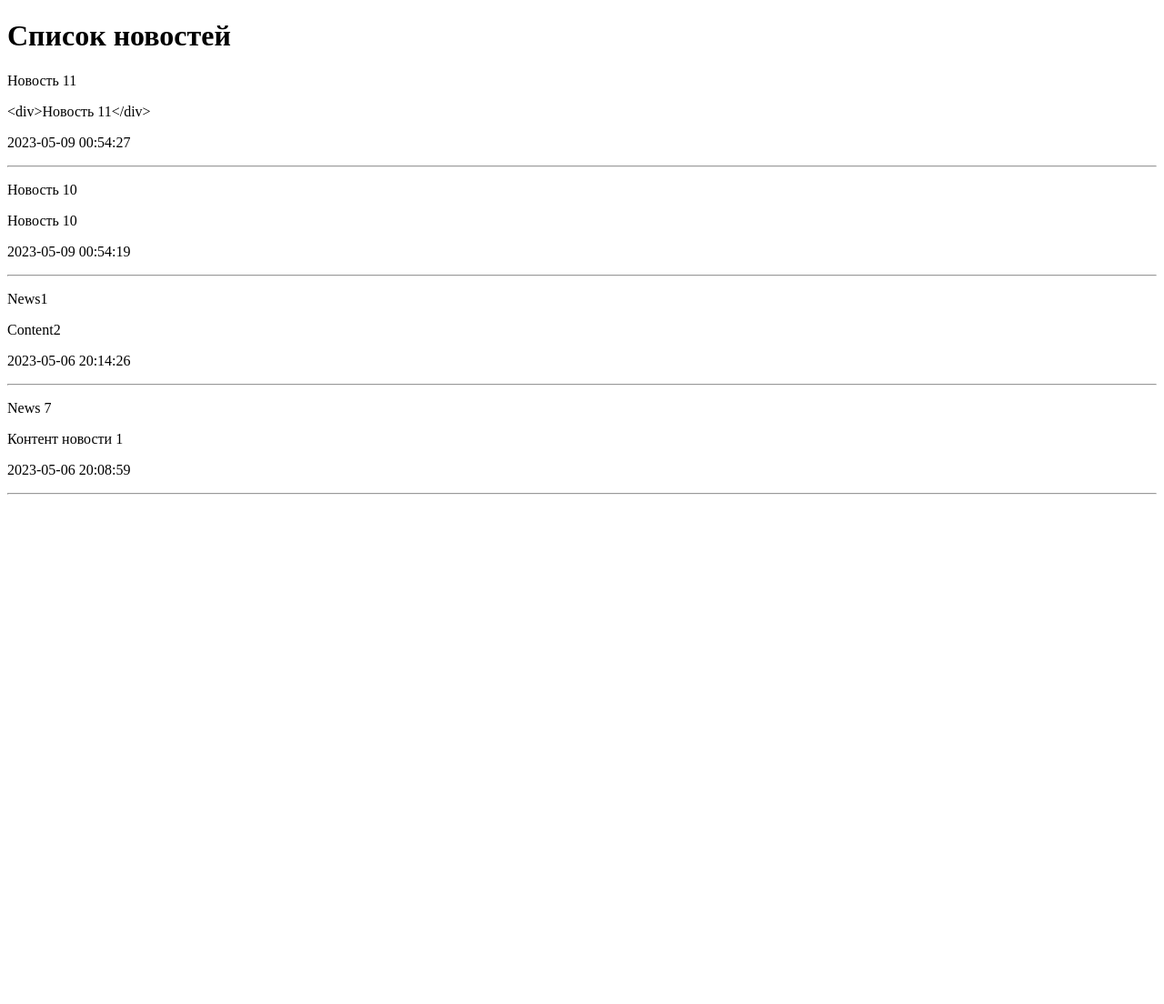
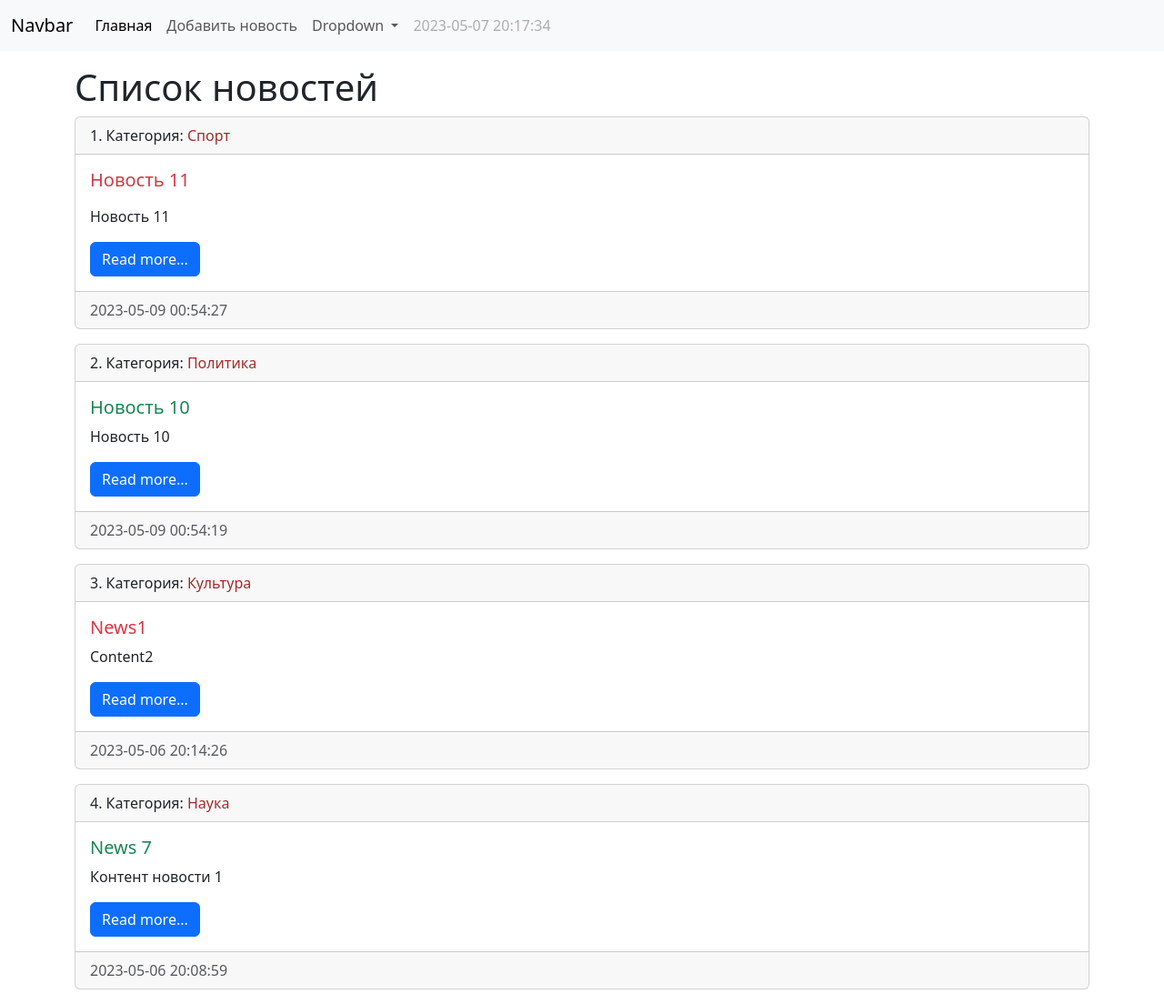
Before and after one commit to Ilia-Minaev/django, a Django app: page / in a window 1280 px wide. Shown: the whole page at 91% size. Before the commit the page ends 544 px from the top, so only its background shows below. Run offline with Django 4.2, Linux system fonts and the light colour scheme; data comes from the database, SQL or seed files in the repository; both versions use the stored data as it was after the commit.

Commit message:
2023.05.10

```diff
--- a/mysite/news/templates/news/index.html
+++ b/mysite/news/templates/news/index.html
@@ -1,25 +1,92 @@
-<!DOCTYPE html>
+<!doctype html>
 <html lang="en">
 
 <head>
-    <meta charset="UTF-8">
-    <meta http-equiv="X-UA-Compatible" content="IE=edge">
-    <meta name="viewport" content="width=device-width, initial-scale=1.0">
+    <meta charset="utf-8">
+    <meta name="viewport" content="width=device-width, initial-scale=1">
     <title>{{ title }}</title>
+    <link href="https://cdn.jsdelivr.net/npm/bootstrap@5.3.0-alpha3/dist/css/bootstrap.min.css" rel="stylesheet"
+        integrity="sha384-KK94CHFLLe+nY2dmCWGMq91rCGa5gtU4mk92HdvYe+M/SXH301p5ILy+dN9+nJOZ" crossorigin="anonymous">
 </head>
 
 <body>
+    <nav class="navbar navbar-expand-lg bg-body-tertiary">
+        <div class="container-fluid">
+            <a class="navbar-brand" href="/">Navbar</a>
+            <button class="navbar-toggler" type="button" data-bs-toggle="collapse"
+                data-bs-target="#navbarSupportedContent" aria-controls="navbarSupportedContent" aria-expanded="false"
+                aria-label="Toggle navigation">
+                <span class="navbar-toggler-icon"></span>
+            </button>
+            <div class="collapse navbar-collapse" id="navbarSupportedContent">
+                <ul class="navbar-nav me-auto mb-2 mb-lg-0">
+                    <li class="nav-item">
+                        <a class="nav-link active" aria-current="page" href="/">Главная</a>
+                    </li>
+                    <li class="nav-item">
+                        <a class="nav-link" href=".">Добавить новость</a>
+                    </li>
+                    <li class="nav-item dropdown">
+                        <a class="nav-link dropdown-toggle" href="#" role="button" data-bs-toggle="dropdown"
+                            aria-expanded="false">
+                            Dropdown
+                        </a>
+                        <ul class="dropdown-menu">
+                            <li><a class="dropdown-item" href="#">Action</a></li>
+                            <li><a class="dropdown-item" href="#">Another action</a></li>
+                            <li>
+                                <hr class="dropdown-divider">
+                            </li>
+                            <li><a class="dropdown-item" href="#">Something else here</a></li>
+                        </ul>
+                    </li>
+                    <li class="nav-item">
+                        <a class="nav-link disabled">{% now "Y-m-d H:i:s" %}</a>
+                    </li>
+                </ul>
+            </div>
+        </div>
+    </nav>
 
-    <h1>{{ title }}</h1>
 
-    {% for item in news %}
-    <div>
-        <p>{{ item.title }}</p>
-        <p>{{ item.content }}</p>
-        <p>{{ item.created_at|date:"Y-m-d H:i:s" }}</p>
+
+    <div class="container mt-3">
+        <h1>{{ title }}</h1>
+        <div class="row">
+            {% for item in news %}
+            <div class="col-md-12">
+                <div class="card mb-3">
+                    <div class="card-header">
+                        {{ forloop.counter }}. Категория: <span style="color: brown;">{{ item.category }}</span>
+                    </div>
+                    <div class="card-body">
+                        <h5 class="card-title {% cycle 'text-danger' 'text-success' %}">{{ item.title }}</h5>
+                        {% autoescape off %}
+                        <p class="card-text">{{ item.content }}</p>
+                        {% endautoescape %}
+                        <a href="#" class="btn btn-primary">Read more...</a>
+                    </div>
+                    <div class="card-footer text-body-secondary">
+                        {{ item.created_at|date:"Y-m-d H:i:s" }}
+                    </div>
+                </div>
+            </div>
+            {% empty %}
+            <h2>Новостей нет</h2>
+            {% endfor %}
+        </div>
     </div>
-    <hr>
-    {% endfor %}
+
+
+    <script src="https://cdn.jsdelivr.net/npm/bootstrap@5.3.0-alpha3/dist/js/bootstrap.bundle.min.js"
+        integrity="sha384-ENjdO4Dr2bkBIFxQpeoTz1HIcje39Wm4jDKdf19U8gI4ddQ3GYNS7NTKfAdVQSZe"
+        crossorigin="anonymous"></script>
+    <script src="https://cdn.jsdelivr.net/npm/@popperjs/core@2.11.7/dist/umd/popper.min.js"
+        integrity="sha384-zYPOMqeu1DAVkHiLqWBUTcbYfZ8osu1Nd6Z89ify25QV9guujx43ITvfi12/QExE"
+        crossorigin="anonymous"></script>
+    <script src="https://cdn.jsdelivr.net/npm/bootstrap@5.3.0-alpha3/dist/js/bootstrap.min.js"
+        integrity="sha384-Y4oOpwW3duJdCWv5ly8SCFYWqFDsfob/3GkgExXKV4idmbt98QcxXYs9UoXAB7BZ"
+        crossorigin="anonymous"></script>
 </body>
 
 </html>
```
Also changed, not shown: mysite/db.sqlite3.
